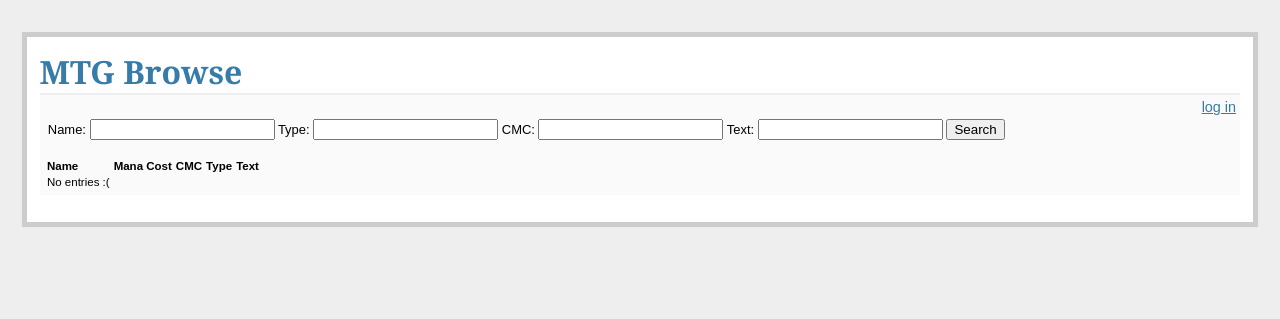
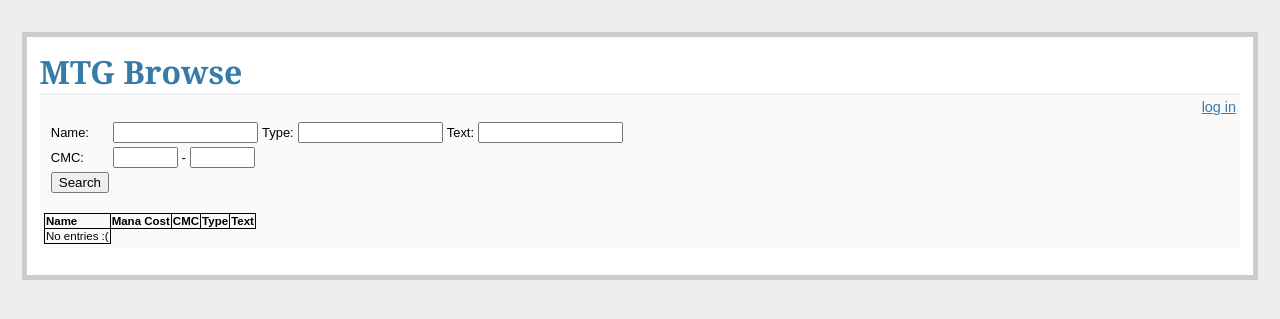
Before and after one commit to NixonInnes/MTG-Browser, a Flask app: page / in a window 1280 px wide. Shown: the top 319 px of the page. Run offline with Flask 2, Linux system fonts and the light colour scheme; data that the repository does not hold is empty.

Commit message:
Updates some of the layouts

```diff
--- a/server.py
+++ b/server.py
@@ -68,9 +68,13 @@ def search():
         sql_q.append("type LIKE ?")
         sql_v.append("%"+request.form['type_search']+"%")
 
-        if request.form['cmc_search'] != '':
+        if request.form['cmc_search_min'] != '':
+            sql_q.append("cmc >= ?")
+            sql_v.append(int(request.form['cmc_search_min']))
+
+        if request.form['cmc_search_max'] != '':
             sql_q.append("cmc <= ?")
-            sql_v.append(int(request.form['cmc_search']))
+            sql_v.append(int(request.form['cmc_search_max']))
 
         sql_q.append("text LIKE ?")
         sql_v.append("%"+request.form['text_search']+"%")
--- a/static/style.css
+++ b/static/style.css
@@ -1,20 +1,40 @@
-body            { font-family: sans-serif; background: #eee; }
+body            { font-family: sans-serif;
+                  background: #eee; }
+
 a, h1, h2       { color: #377ba8; }
-h1, h2          { font-family: 'Georgia', serif; margin: 0; }
+
+h1, h2          { font-family: 'Georgia', serif;
+                  margin: 0; }
 h1              { border-bottom: 2px solid #eee; }
+
 h2              { font-size: 1.2em; }
 
-.page           { margin: 2em auto; width: 95%; border: 5px solid #ccc;
-                  padding: 0.8em; background: white; }
-.entries        { text-align: left; list-style: none; margin: 0; padding: 0; font-size:0.8em; }
-.entries li     { margin: 0.8em 1.2em; }
-.entries li h2  { margin-left: -1em; }
-.add-entry      { font-size: 0.9em; border-bottom: 1px solid #ccc; }
-.add-entry dl   { font-weight: bold; }
-.metanav        { text-align: right; font-size: 0.9em; padding: 0.3em;
-                  margin-bottom: 1em; background: #fafafa; }
-.search         { text-align: left; font-size: 0.9em; padding: 0.3em;
-                  margin-bottom: 1em; background: #fafafa; }
-.flash          { background: #cee5F5; padding: 0.5em;
+.page           { margin: 2em auto;
+                  width: 95%;
+                  border: 5px solid #ccc;
+                  padding: 0.8em;
+                  background: white; }
+
+.flash          { background: #cee5F5;
+                  padding: 0.5em;
                   border: 1px solid #aacbe2; }
-.error          { background: #f0d6d6; padding: 0.5em; }
+
+.error          { background: #f0d6d6;
+                  padding: 0.5em; }
+
+.metanav        { text-align: right;
+                  font-size: 0.9em;
+                  padding: 0.3em;
+                  margin-bottom: 1em;
+                  background: #fafafa; }
+
+.search         { text-align: left;
+                  font-size: 0.9em;
+                  padding: 0.3em;
+                  margin-bottom: 1em; }
+
+.entries        { border-collapse: collapse; }
+
+.entries td, th { text-align: left;
+                  font-size: 0.8em;
+                  border: 1px solid black; }
--- a/templates/layout.html
+++ b/templates/layout.html
@@ -12,14 +12,5 @@
     {% for message in get_flashed_messages() %}
         <div class=flash>{{ message }}</div>
     {% endfor %}
-    <div class=search>
-        <form action="/search" method=post>
-            Name: <input type=text name=name_search value="{{ request.form.name_search }}">
-            Type: <input type=text name=type_search value="{{ request.form.type_search }}">
-            CMC: <input type=text name=cmc_search value="{{ request.form.cmc_search }}">
-            Text: <input type=text name=text_search value="{{ request.form.text_search }}">
-            <input type=submit value="Search">
-        </form>
-    </div>
     {% block body %}{% endblock %}
 </div>
--- a/templates/show_entries.html
+++ b/templates/show_entries.html
@@ -1,5 +1,28 @@
 {% extends "layout.html" %}
 {% block body %}
+    <div class=search>
+        <table>
+            <form action="/search" method=post>
+                <tr>
+                    <td>Name:</td>
+                    <td><input type=text size=15 name=name_search value="{{ request.form.name_search }}"></td>
+                    <td>Type:</td>
+                    <td><input type=text size=15 name=type_search value="{{ request.form.type_search }}"></td>
+                    <td>Text:</td>
+                    <td><input type=text size=15 name=text_search value="{{ request.form.text_search }}"></td>
+                </tr>
+                <tr>
+                    <td>CMC:</td>
+                    <td><input type=text size=5 name=cmc_search_min value="{{ request.form.cmc_search_min }}"> -
+                        <input type=text size=5 name=cmc_search_max value="{{ request.form.cmc_search_min }}"></td>
+                </tr>
+                <tr>
+                    <td><input type=submit value="Search"></td>
+                </tr>
+            </form>
+        </table>
+    </div>
+    <div class=entries>
         <table class=entries>
             <tr>
                 <th>Name</th>
@@ -22,4 +45,5 @@
             </tr>
             {% endfor %}
         </table>
+    </div>
 {% endblock %}
```
Lines whose indentation alone changed are shown as unchanged.
